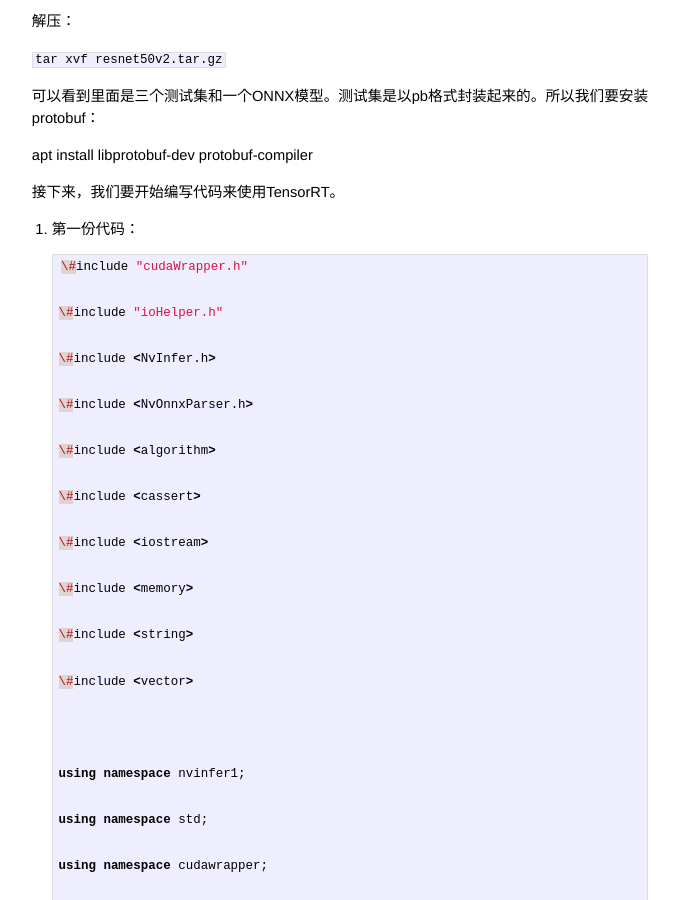
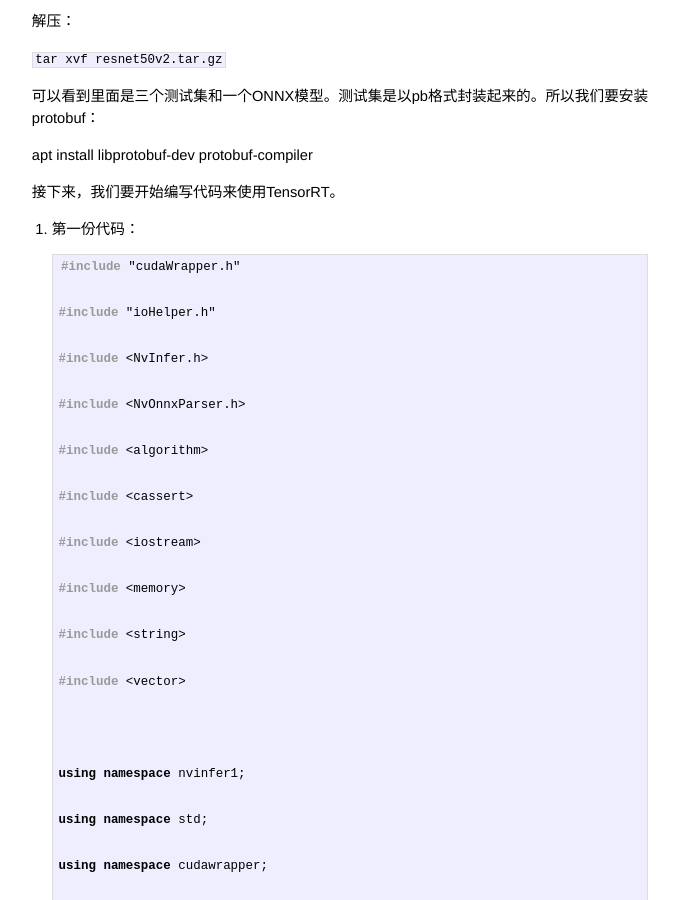
Before and after one commit to dayekuaipao/dayekuaipao.github.io, a Jekyll site: the page built from _posts/2019-8-28-TensorRT学习笔记.md, in a window 1280 px wide and 900 px high, scrolled down 2466 px. Shown: the whole window, without its empty margins (300-979 px from the left). Built offline with Jekyll 4.4.1, drawn with Linux system fonts in a browser that asks for light colours.

````diff
--- a/_posts/2019-8-28-TensorRT学习笔记.md
+++ b/_posts/2019-8-28-TensorRT学习笔记.md
@@ -117,25 +117,25 @@ apt install libprotobuf-dev protobuf-compiler
 2. 第一份代码：
 
    ```c++
-   \#include "cudaWrapper.h"
+   #include "cudaWrapper.h"
 
-   \#include "ioHelper.h"
+   #include "ioHelper.h"
 
-   \#include <NvInfer.h>
+   #include <NvInfer.h>
 
-   \#include <NvOnnxParser.h>
+   #include <NvOnnxParser.h>
 
-   \#include <algorithm>
+   #include <algorithm>
 
-   \#include <cassert>
+   #include <cassert>
 
-   \#include <iostream>
+   #include <iostream>
 
-   \#include <memory>
+   #include <memory>
 
-   \#include <string>
+   #include <string>
 
-   \#include <vector>
+   #include <vector>
 
 
 
````
Also changed, not shown: _posts/2019-08-28-Linux常用命令与shell脚本编程.md (+2 -2 lines).
